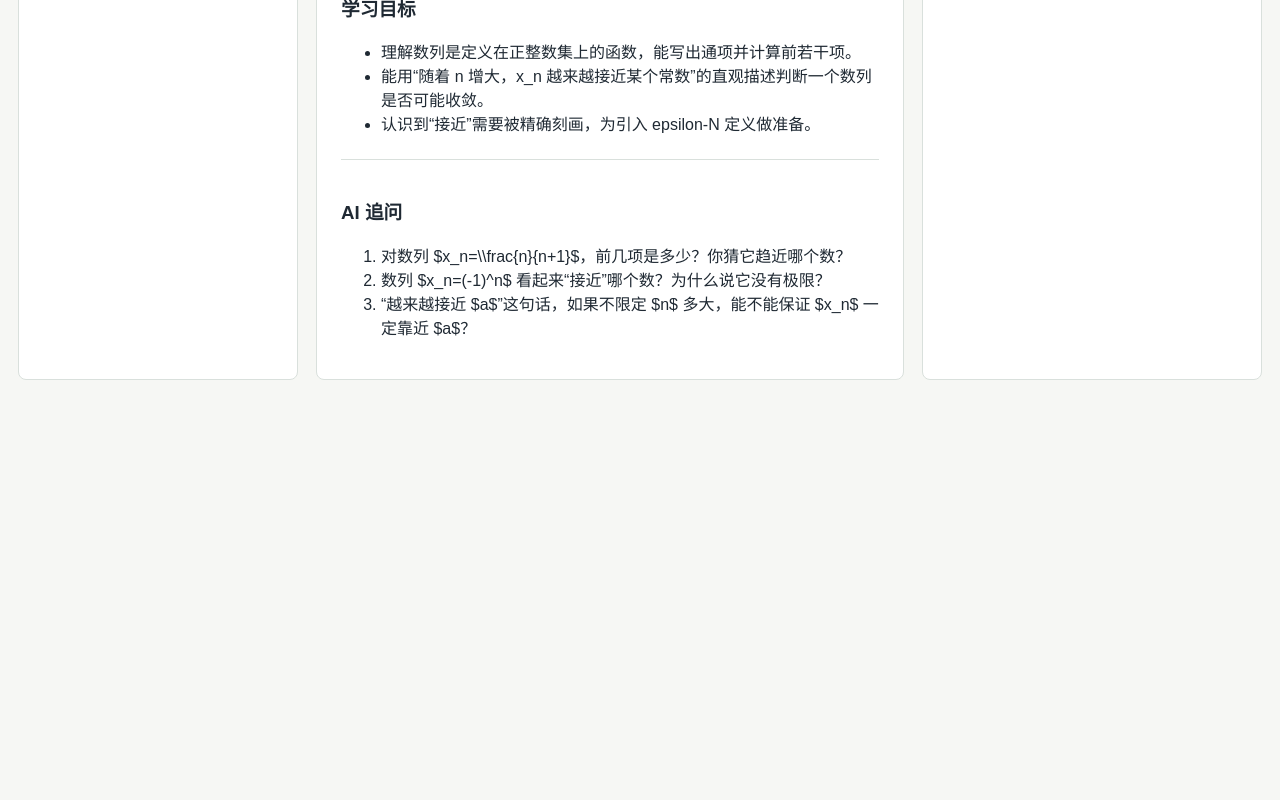
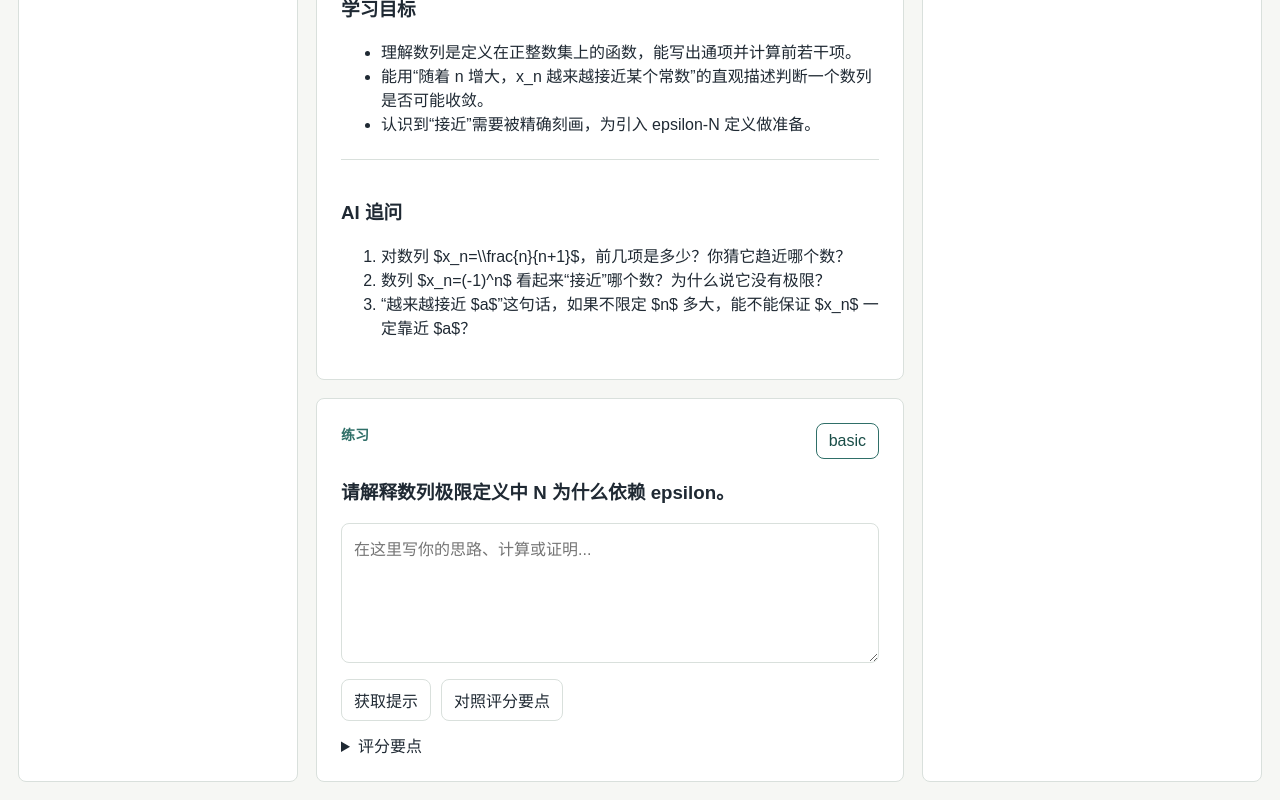
Before and after one commit to Xiaotian69/study-bench, a Next.js app: page / in a window 1280 px wide. Shown: the part 1230-2030 px from the top of the page. Before the commit the page ends 1628 px from the top, so only its background shows below. Built offline with nearby package versions, Linux system fonts and the light colour scheme.

Commit message:
Add exercise and hint flow

```diff
--- a/app/globals.css
+++ b/app/globals.css
@@ -158,3 +158,67 @@ p {
   color: var(--accent-strong);
   font-weight: 700;
 }
+
+.main-column {
+  display: grid;
+  gap: 18px;
+  min-width: 0;
+}
+
+.exercise-panel {
+  padding: 24px;
+  background: var(--panel);
+  border: 1px solid var(--line);
+  border-radius: 8px;
+}
+
+.exercise-header {
+  display: flex;
+  justify-content: space-between;
+  gap: 12px;
+  align-items: center;
+}
+
+.exercise-tabs {
+  display: flex;
+  gap: 6px;
+}
+
+button {
+  border: 1px solid var(--line);
+  border-radius: 8px;
+  background: #fff;
+  color: var(--ink);
+  cursor: pointer;
+  font: inherit;
+  padding: 8px 12px;
+}
+
+button.is-active,
+button:hover {
+  border-color: var(--accent);
+  color: var(--accent-strong);
+}
+
+textarea {
+  width: 100%;
+  min-height: 140px;
+  resize: vertical;
+  padding: 12px;
+  border: 1px solid var(--line);
+  border-radius: 8px;
+  font: inherit;
+  line-height: 1.7;
+}
+
+.exercise-actions {
+  display: flex;
+  gap: 10px;
+  margin: 12px 0;
+}
+
+.hint-list {
+  padding: 12px 18px;
+  border-left: 3px solid var(--accent);
+  background: #eef7f4;
+}
--- a/app/page.tsx
+++ b/app/page.tsx
@@ -1,17 +1,22 @@
 import { CourseSidebar } from "@/components/course/CourseSidebar";
+import { ExercisePanel } from "@/components/course/ExercisePanel";
 import { LearningStepPanel } from "@/components/course/LearningStepPanel";
 import { loadMathAnalysisCourse } from "@/lib/course/loadCourse";
-import { getDiagramsForKnowledgePoint, getFirstReadyKnowledgePoint } from "@/lib/course/selectors";
+import { getDiagramsForKnowledgePoint, getExercisesForKnowledgePoint, getFirstReadyKnowledgePoint } from "@/lib/course/selectors";
 
 export default function HomePage() {
   const bundle = loadMathAnalysisCourse();
   const firstKnowledgePoint = getFirstReadyKnowledgePoint(bundle);
   const diagrams = getDiagramsForKnowledgePoint(bundle, firstKnowledgePoint.id);
+  const exercises = getExercisesForKnowledgePoint(bundle, firstKnowledgePoint.id);
 
   return (
     <main className="workbench-shell">
       <CourseSidebar activeChapterId={bundle.chapter.id} volume={bundle.volume} />
-      <LearningStepPanel diagrams={diagrams} knowledgePoint={firstKnowledgePoint} />
+      <div className="main-column">
+        <LearningStepPanel diagrams={diagrams} knowledgePoint={firstKnowledgePoint} />
+        <ExercisePanel exercises={exercises} />
+      </div>
       <aside className="tutor-placeholder">
         <p className="eyebrow">AI 老师</p>
         <h2>短讲 + 追问 + 练习反馈</h2>
--- /dev/null
+++ b/components/course/ExercisePanel.tsx
@@ -0,0 +1,65 @@
+"use client";
+
+import { useMemo, useState } from "react";
+import type { Exercise } from "@/lib/course/types";
+
+export function ExercisePanel({ exercises }: { exercises: Exercise[] }) {
+  const [activeIndex, setActiveIndex] = useState(0);
+  const [hintLevel, setHintLevel] = useState(0);
+  const activeExercise = exercises[activeIndex];
+
+  const visibleHints = useMemo(() => {
+    if (!activeExercise) return [];
+    return activeExercise.hints.slice(0, hintLevel);
+  }, [activeExercise, hintLevel]);
+
+  if (!activeExercise) {
+    return <section className="exercise-panel">当前知识点暂无练习。</section>;
+  }
+
+  return (
+    <section className="exercise-panel">
+      <div className="exercise-header">
+        <p className="eyebrow">练习</p>
+        <div className="exercise-tabs">
+          {exercises.map((exercise, index) => (
+            <button
+              className={index === activeIndex ? "is-active" : ""}
+              key={exercise.id}
+              onClick={() => {
+                setActiveIndex(index);
+                setHintLevel(0);
+              }}
+              type="button"
+            >
+              {exercise.difficulty}
+            </button>
+          ))}
+        </div>
+      </div>
+      <h3>{activeExercise.prompt}</h3>
+      <textarea aria-label="输入你的解答" placeholder="在这里写你的思路、计算或证明..." />
+      <div className="exercise-actions">
+        <button onClick={() => setHintLevel((value) => Math.min(value + 1, activeExercise.hints.length))} type="button">
+          获取提示
+        </button>
+        <button type="button">对照评分要点</button>
+      </div>
+      {visibleHints.length > 0 && (
+        <ul className="hint-list">
+          {visibleHints.map((hint) => (
+            <li key={hint}>{hint}</li>
+          ))}
+        </ul>
+      )}
+      <details>
+        <summary>评分要点</summary>
+        <ul>
+          {activeExercise.gradingRubric.map((item) => (
+            <li key={item}>{item}</li>
+          ))}
+        </ul>
+      </details>
+    </section>
+  );
+}
```
